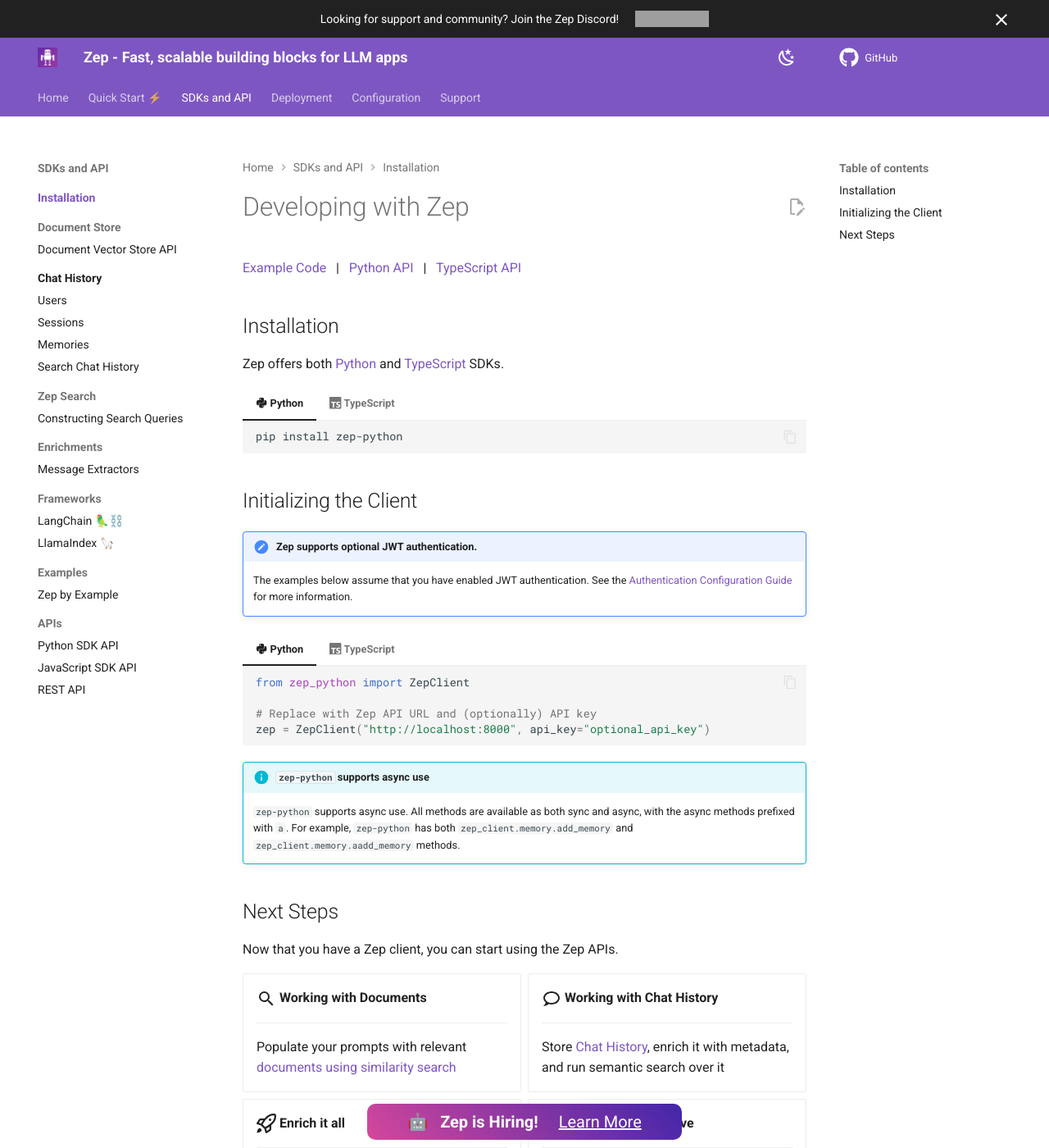
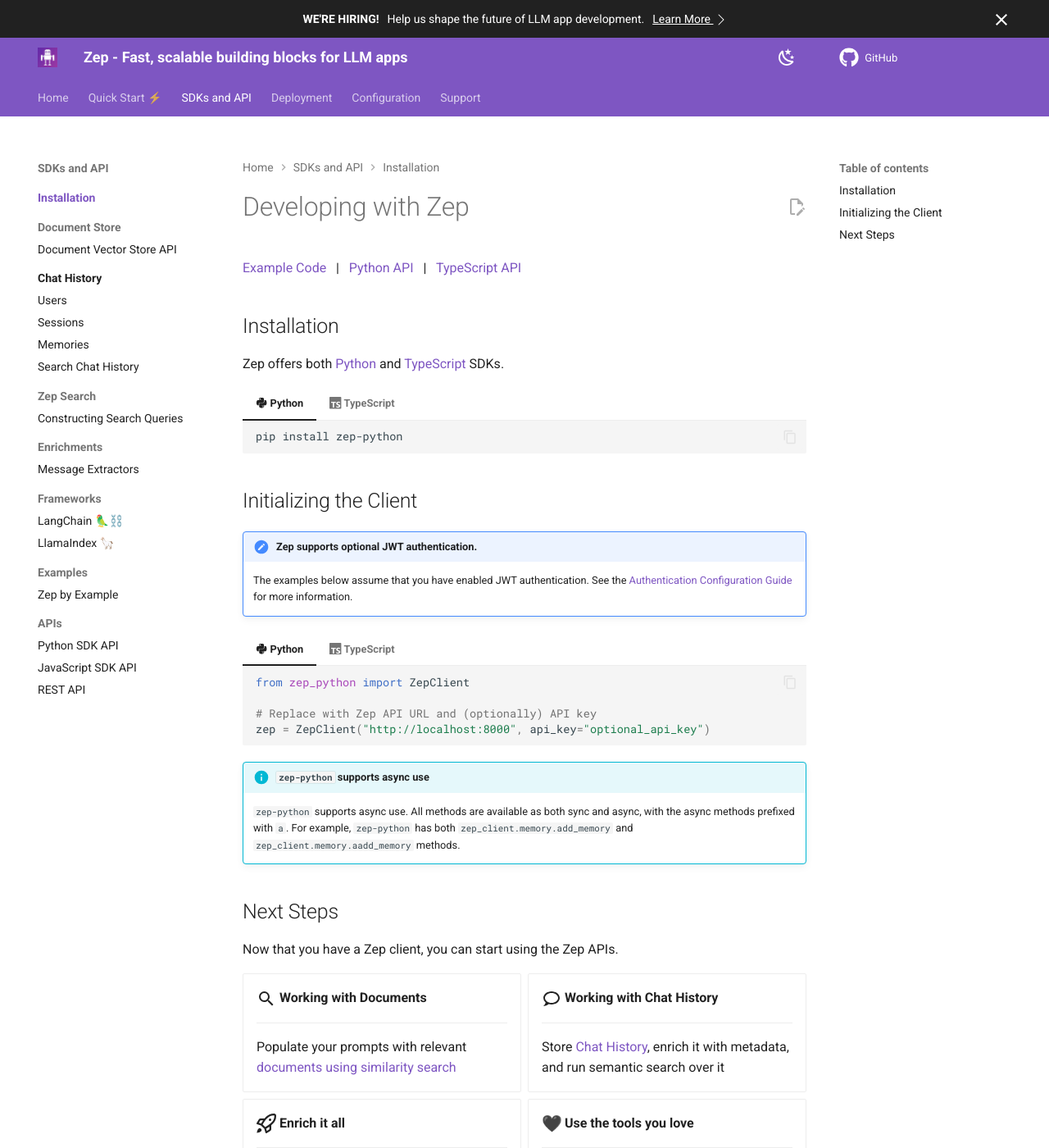
Before and after one commit to getzep/docs.getzep.com, an MkDocs documentation site: the page built from docs/sdk/index.md, in a window 1280 px wide and 1400 px high. Shown: the whole window at 82% size. Built offline with MkDocs 1.6.1 and Material for MkDocs 9.7.7, drawn with Linux system fonts in a browser that asks for light colours; emoji names are drawn with the system emoji font; plug-ins that fetch from the network failed and are left out; comment, search, counter and statistics services are not loaded; grey boxes are pictures that could not be loaded.

Commit message:
new jobs link

```diff
--- a/mkdocs.yml
+++ b/mkdocs.yml
@@ -53,6 +53,8 @@
       - Data Management: deployment/data.md
 
   - Support: support/index.md
+  # - Discord: https://discord.gg/W8Kw6bsgXQ
+
 theme:
   name: material
   custom_dir: overrides
--- a/overrides/main.html
+++ b/overrides/main.html
@@ -1,63 +1,15 @@
 {% extends "base.html" %}
-
-{% block footer %}
-{{ super() }}
-
-<style>
-    #jobs-float {
-        display: flex;
-        position: fixed;
-        bottom: 10px;
-        left: 50%;
-        transform: translateX(-50%);
-        /*background-color: var(--md-primary-fg-color--dark);*/
-        background-image: linear-gradient(45deg, #d5479b, #4226aa);
-        color: var(--md-primary-bg-color);
-        border-radius: 10px;
-        padding: 10px 20px;
-        z-index: 999;
-        cursor: pointer;
-        align-items: center;
-        width: 30%;
-        justify-content: center;
-    }
-
-    #jobs-float iframe {
-        border: 0;
-        width: 170px;
-        height: 30px;
-        margin: 0;
-        padding: 0;
-    }
-
-    .text-container {
-        font-size: 1rem;
-        margin-right: 20px;
-        margin-left: 20px;
-        text-align: center;
-    }
-
-    @media (max-width: 767px) {
-        #jobs-float {
-            display: none;
-        }
-    }
-
-</style>
-
-<div id="jobs-float" >
-    <div class="text-container">
-        🤖 <span style="font-weight: bold; padding-right: 1rem; padding-left: 0.5rem;">Zep is Hiring!</span>
-        <a href="https://apply.workable.com/zep-ai/" target="_blank" style="text-decoration: underline;">Learn More</a>
-    </div>
-</div>
-{% endblock %}
 
 {% block announce %}
 <div style=" display: flex; justify-content: center; align-items: center;">
-    Looking for support and community? Join the Zep Discord!
-    <a href="https://discord.gg/W8Kw6bsgXQ" style="display: flex; align-items: center; margin-left: 20px;">
-        <img src="https://dcbadge.vercel.app/api/server/W8Kw6bsgXQ?style=flat" alt="Zep Discord"/>
+    <span style="font-weight: 600;">WE'RE HIRING!</span> <span style="margin: 0 10px;">Help us shape the future of LLM app development.</span>
+    <a href="https://jobs.ashbyhq.com/zep-ai" style="color: white; text-decoration: underline;">
+        Learn More
+        <svg xmlns="http://www.w3.org/2000/svg" width="16" height="16" fill="currentColor" class="bi bi-chevron-right"
+            viewBox="0 0 16 16" style="vertical-align: middle;">
+            <path fill-rule="evenodd"
+                d="M6.646 1.646a.5.5 0 0 1 .708 0l6 6a.5.5 0 0 1 0 .708l-6 6a.5.5 0 0 1-.708-.708L12.293 8 6.646 2.354a.5.5 0 0 1 0-.708z" />
+        </svg>
     </a>
 </div>
 {% endblock %}
```
